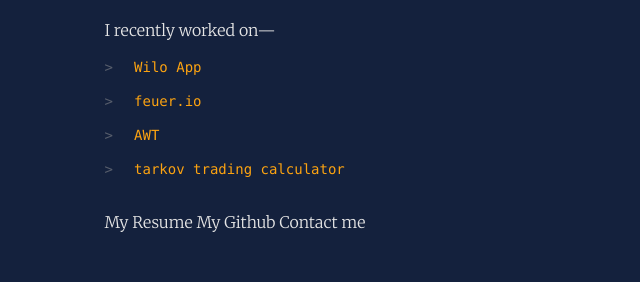
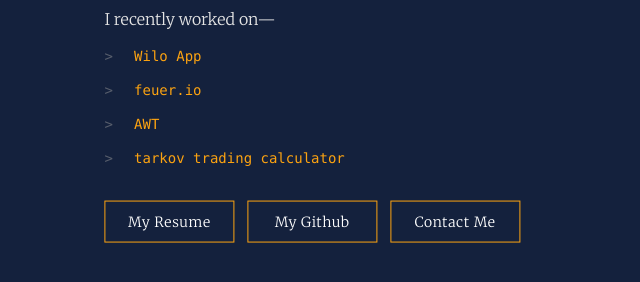
Before and after one commit to feuerdev/portfolio, a plain HTML site: page index.html in a window 1280 px wide. Shown: the part 340-622 px from the top of the page, without its empty margins (319-959 px from the left). Drawn offline with Linux system fonts and the light colour scheme; a script that the page names is missing.

Commit message:
linked and styled link buttons

```diff
--- a/index.html
+++ b/index.html
@@ -35,9 +35,11 @@
         </p><span class="arrow">></span> tarkov trading calculator </br></p>
       </span>
       </br>
-      My Resume My Github Contact me
-
-
+      <div class="links">
+        <a class="link" target="_blank" href="https://docs.google.com/document/d/1pVa51OV1U8P_b_r7SqwNjmmL86FB6j6iMSbmDiyISAA/edit?usp=sharing">My Resume</a>
+        <a class="link" target="_blank" href="https://github.com/feuerdev">My Github</a>
+        <a class="link" target="_blank" href="mailto:jannik@feuer.dev">Contact Me</a>
+      </div>
     </div>
   </div>
 
--- a/style.css
+++ b/style.css
@@ -37,3 +37,23 @@
   font-size: 0.875rem;
   color: #fca311;
 }
+
+.links {
+  display: flex;
+}
+
+.link {
+  margin-right: 0.8rem;
+  height: 2.5rem;
+  min-width: 8rem;
+  display: inline-flex;
+  align-items: center;
+  justify-content: center;
+  /* background-color: #fca311; */
+    border: 1px solid #fca311;
+    font-size: 0.875rem;
+    letter-spacing: 0.6px;
+    color: #ffffff;
+    text-decoration: none;
+
+}
```
